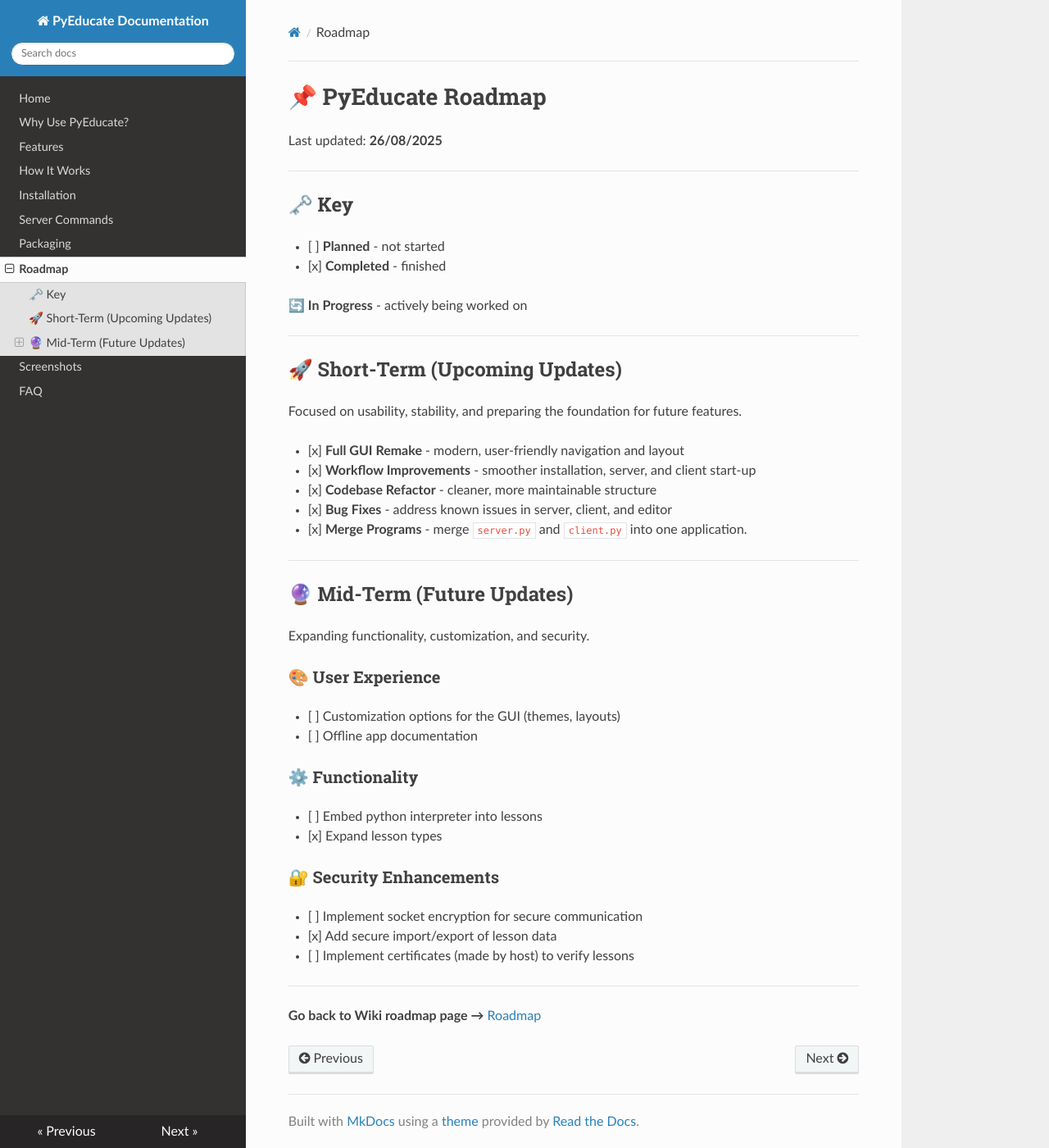
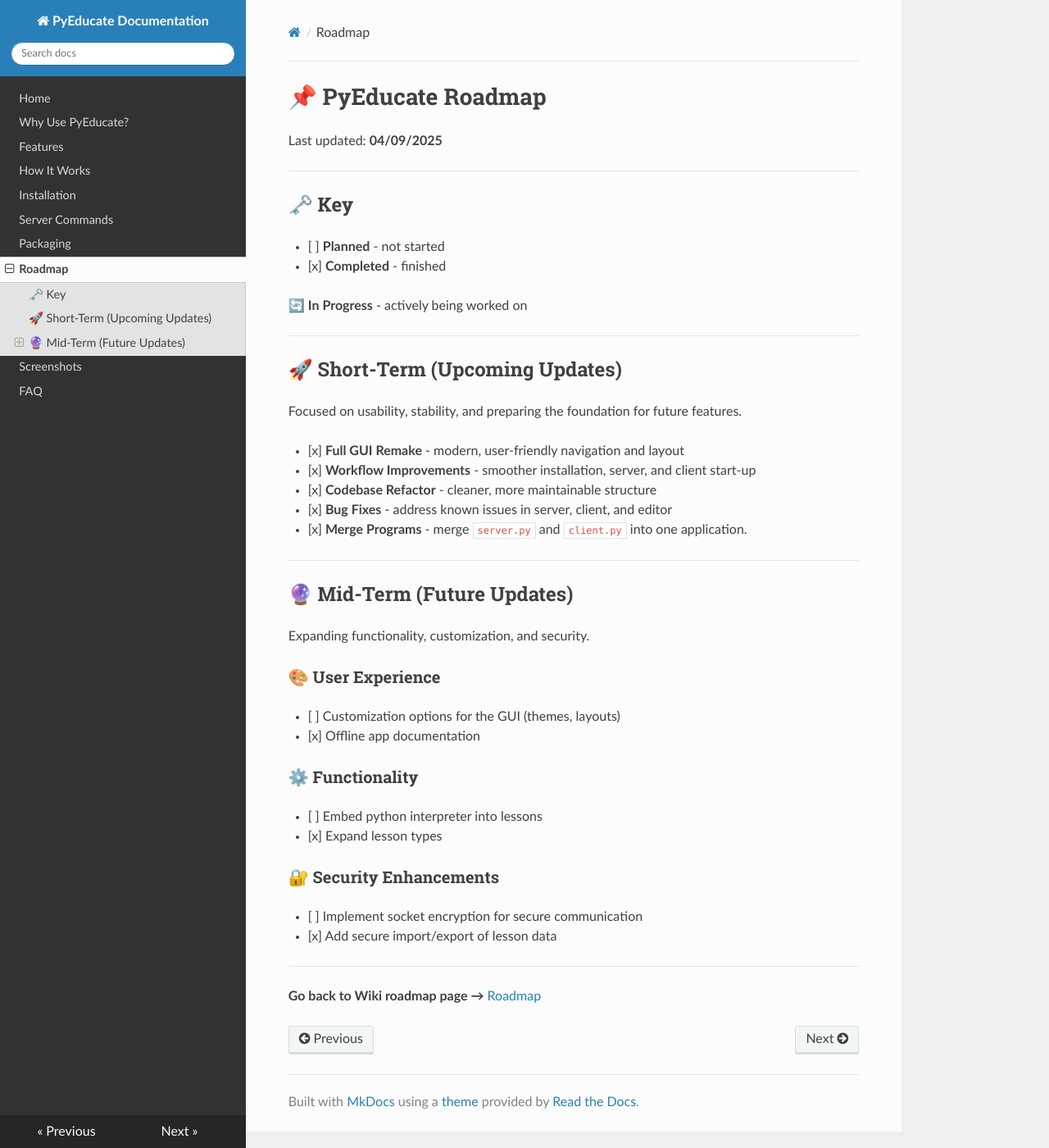
Before and after one commit to shegue77/PyEducate, an MkDocs documentation site: the page built from docs/roadmap.md, in a window 1280 px wide and 1400 px high. Shown: the whole window at 82% size. Built offline with MkDocs 1.6.1, drawn with Linux system fonts in a browser that asks for light colours; nearby versions of some CDN libraries.

Commit message:
Docs update

```diff
--- a/docs/roadmap.md
+++ b/docs/roadmap.md
@@ -1,6 +1,6 @@
 # 📌 PyEducate Roadmap
 
-Last updated: **26/08/2025**
+Last updated: **04/09/2025**
 
 ---
 
@@ -28,7 +28,7 @@ Expanding functionality, customization, and security.
 
 ### 🎨 User Experience
 - [ ] Customization options for the GUI (themes, layouts)
-- [ ] Offline app documentation
+- [x] Offline app documentation
 
 ### ⚙️ Functionality
 - [ ] Embed python interpreter into lessons
@@ -37,7 +37,6 @@ Expanding functionality, customization, and security.
 ### 🔐 Security Enhancements
 - [ ] Implement socket encryption for secure communication
 - [x] Add secure import/export of lesson data
-- [ ] Implement certificates (made by host) to verify lessons
 
 ---
 
```
Also changed, not shown: docs/FAQ.md (+1 -1 lines), docs/How-It-Works.md (+1 -1 lines), docs/Screenshots.md (+1 -1 lines), docs/features.md (+2 -1 lines).
